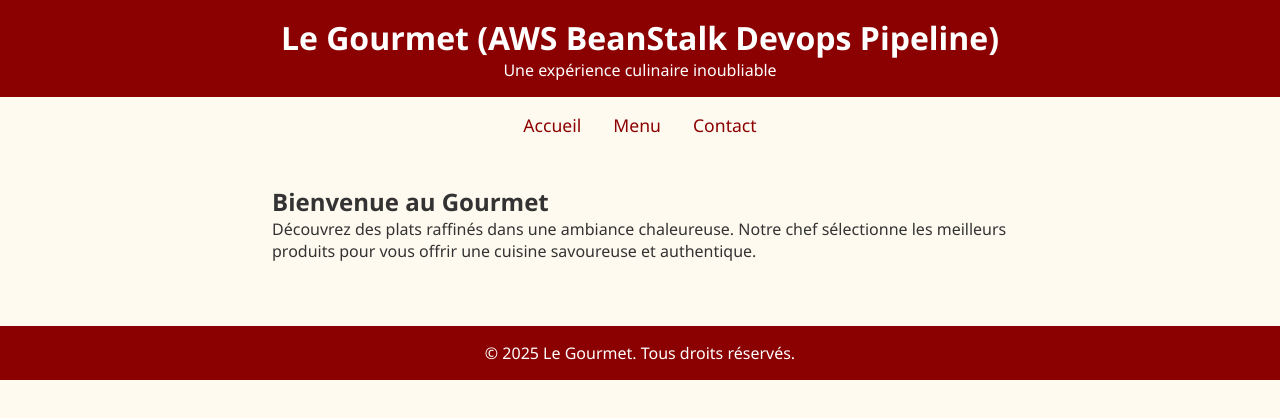
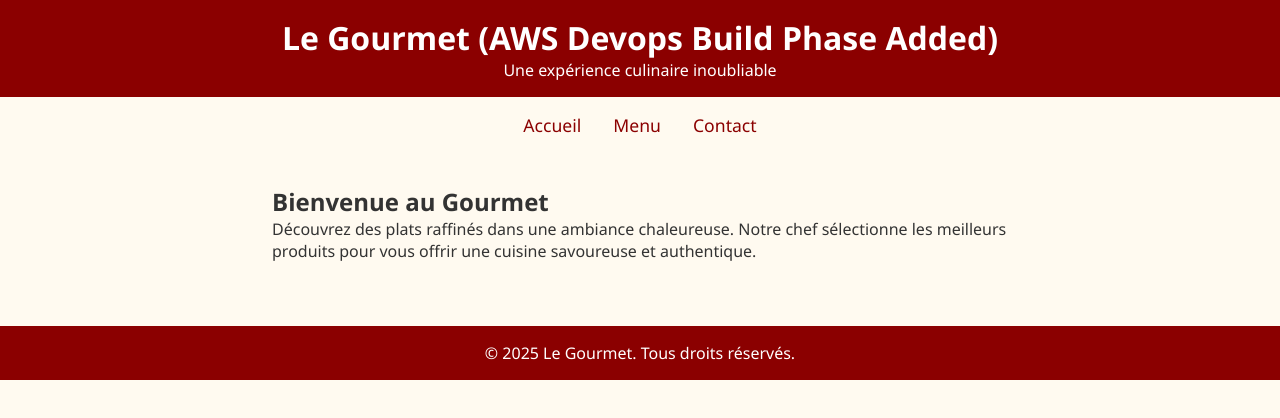
Before and after one commit to olinogit/AWS-Beanstalk-NodeApp, a website: page front/index.html in a window 1280 px wide. Drawn offline with Linux system fonts and the light colour scheme.

Commit message:
build phase added

```diff
--- a/front/index.html
+++ b/front/index.html
@@ -87,7 +87,7 @@
 <body>
 
   <header>
-    <h1>Le Gourmet (AWS BeanStalk Devops Pipeline) </h1>
+    <h1>Le Gourmet (AWS Devops Build Phase Added) </h1>
     <p>Une expérience culinaire inoubliable</p>
   </header>
 
```
